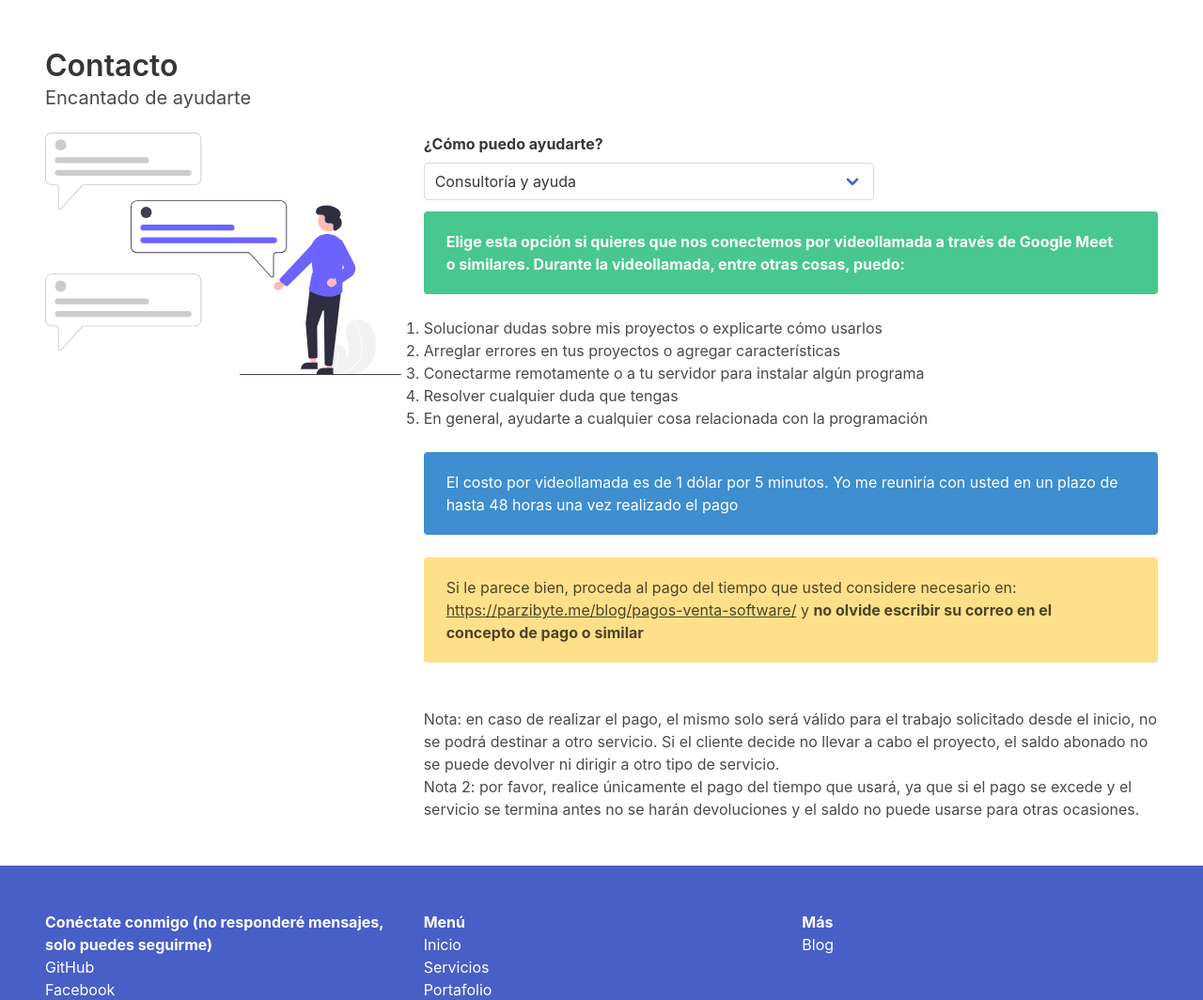
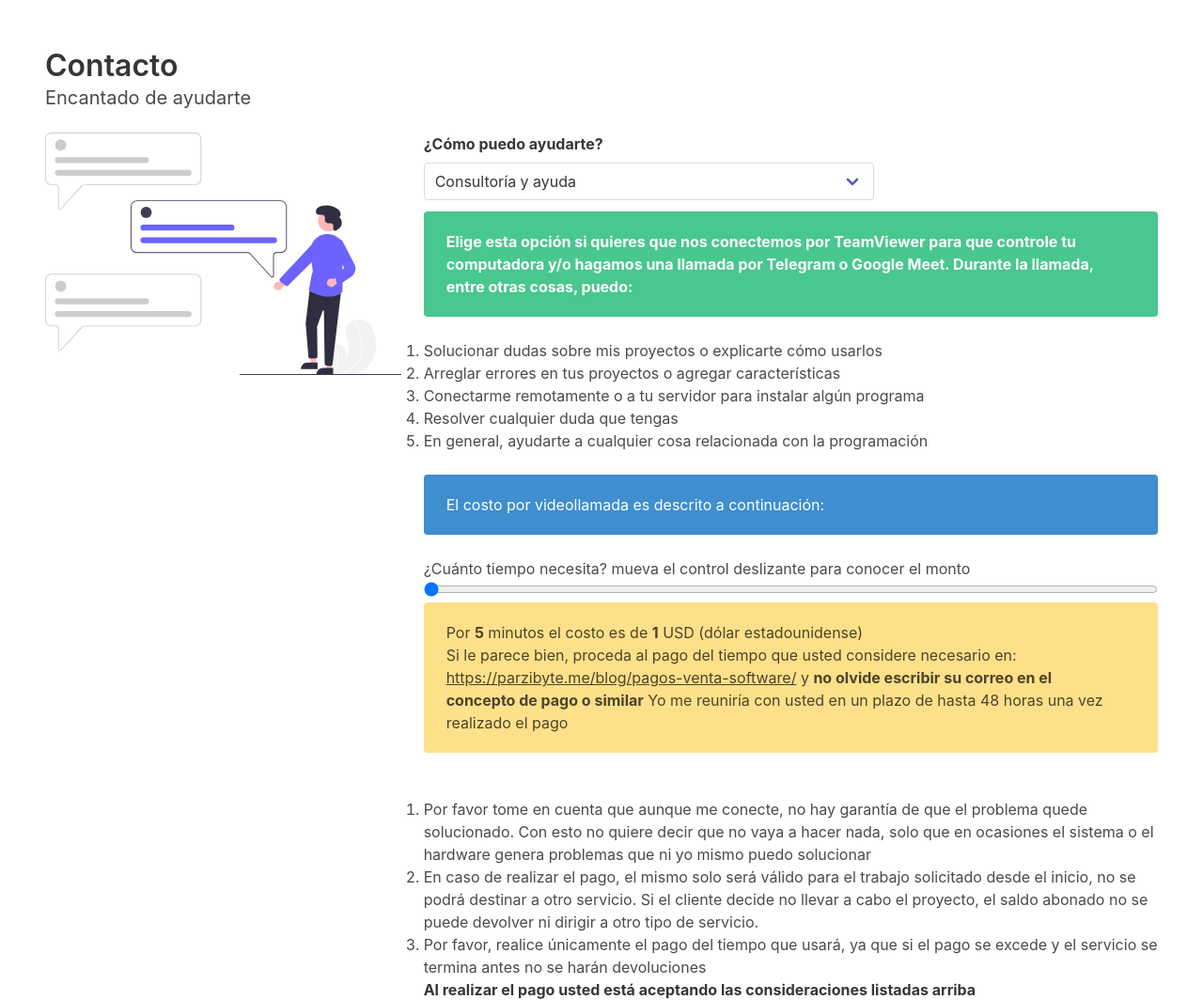
Before and after one commit to parzibyte/parzibyte_me_3, a PHP site: page / in a window 1280 px wide. Shown: the part 2358-3422 px from the top of the page at 94% size. Run offline with PHP 8.4, Linux system fonts and the light colour scheme; some libraries are stand-ins or nearby versions.

Commit message:
Calculadora costo

```diff
--- a/js/main.js
+++ b/js/main.js
@@ -6,7 +6,31 @@ document.addEventListener("DOMContentLoaded", () => {
         $detallesCreacion = document.querySelector("#detallesCreacion"),
         $detallesCompra = document.querySelector("#detallesCompra"),
         $pieFormulario = document.querySelector("#pieFormulario"),
-        $botonFormulario = document.querySelector("#botonFormulario");
+        $botonFormulario = document.querySelector("#botonFormulario"),
+        $minutos = document.querySelector("#minutos"),
+        $contenedorCosto = document.querySelector("#contenedorCosto");
+
+
+    const reflejarCosto = () => {
+        const minutos = parseInt($minutos.value);
+        let costoPorMinutoEnDolares = 10;
+        if (minutos <= 10) {
+            costoPorMinutoEnDolares = 0.2;
+        } else if (minutos > 10 && minutos <= 20) {
+            costoPorMinutoEnDolares = 0.4;
+        } else if (minutos > 20 && minutos <= 30) {
+            costoPorMinutoEnDolares = 0.5;
+        } else if (minutos > 30 && minutos <= 60) {
+            costoPorMinutoEnDolares = 1;
+        } else if (minutos > 60) {
+            costoPorMinutoEnDolares = 1.5;
+        }
+        const costo = minutos * costoPorMinutoEnDolares;
+        $contenedorCosto.innerHTML = `Por <strong>${minutos}</strong> minutos el costo es de <strong>${costo}</strong> USD (dólar estadounidense)<br>`;
+    };
+    reflejarCosto();
+
+    $minutos.addEventListener("input", reflejarCosto);
 
     const $formContacto = document.querySelector("#formContacto");
     const ocultarTodo = () => {
--- a/trabajo_consultoria.php
+++ b/trabajo_consultoria.php
@@ -1,6 +1,6 @@
 <div id="detallesConsultoria">
     <div class="notification is-success">
-        <strong>Elige esta opción si quieres que nos conectemos por videollamada a través de Google Meet o similares. Durante la videollamada, entre otras cosas, puedo:</strong>
+        <strong>Elige esta opción si quieres que nos conectemos por TeamViewer para que controle tu computadora y/o hagamos una llamada por Telegram o Google Meet. Durante la llamada, entre otras cosas, puedo:</strong>
     </div>
     <ol>
         <li>Solucionar dudas sobre mis proyectos o explicarte cómo usarlos</li>
@@ -12,14 +12,32 @@
     <br>
     <div class="notification is-info">
 
-        <p>El costo por videollamada es de 1 dólar por 5 minutos. Yo me reuniría con usted en un plazo de hasta 48 horas una vez realizado el pago</p>
+        <p>El costo por videollamada es descrito a continuación:
+        </p>
     </div>
+    <label for="minutos">¿Cuánto tiempo necesita? mueva el control deslizante para conocer el monto</label>
+    <br>
+    <input style="cursor: pointer; width: 100%;" value="5" type="range" id="minutos" min="5" max="120" step="5">
     <div class="notification is-warning">
+        <span id="contenedorCosto"></span>
         Si le parece bien, proceda al pago del tiempo que usted considere necesario en: <a target="blank" href="https://parzibyte.me/blog/pagos-venta-software/">https://parzibyte.me/blog/pagos-venta-software/</a>
         y <strong>no olvide escribir su correo en el concepto de pago o similar</strong>
+        Yo me reuniría con usted en un plazo de hasta 48 horas una vez realizado el pago
     </div>
     <br>
-    Nota: en caso de realizar el pago, el mismo solo será válido para el trabajo solicitado desde el inicio, no se podrá destinar a otro servicio. Si el cliente decide no llevar a cabo el proyecto, el saldo abonado no se puede devolver ni dirigir a otro tipo de servicio.
-    <br>
-    Nota 2: por favor, realice únicamente el pago del tiempo que usará, ya que si el pago se excede y el servicio se termina antes no se harán devoluciones y el saldo no puede usarse para otras ocasiones.
+    <ol>
+        <li>
+
+            Por favor tome en cuenta que aunque me conecte, no hay garantía de que el problema quede solucionado.
+            Con esto no quiere decir que no vaya a hacer nada, solo que en ocasiones el sistema o el hardware genera
+            problemas que ni yo mismo puedo solucionar
+        </li>
+        <li>
+            En caso de realizar el pago, el mismo solo será válido para el trabajo solicitado desde el inicio, no se podrá destinar a otro servicio. Si el cliente decide no llevar a cabo el proyecto, el saldo abonado no se puede devolver ni dirigir a otro tipo de servicio. </li>
+        <li>
+
+            Por favor, realice únicamente el pago del tiempo que usará, ya que si el pago se excede y el servicio se termina antes no se harán devoluciones
+        </li>
+    </ol>
+    <strong>Al realizar el pago usted está aceptando las consideraciones listadas arriba</strong>
 </div>
```
